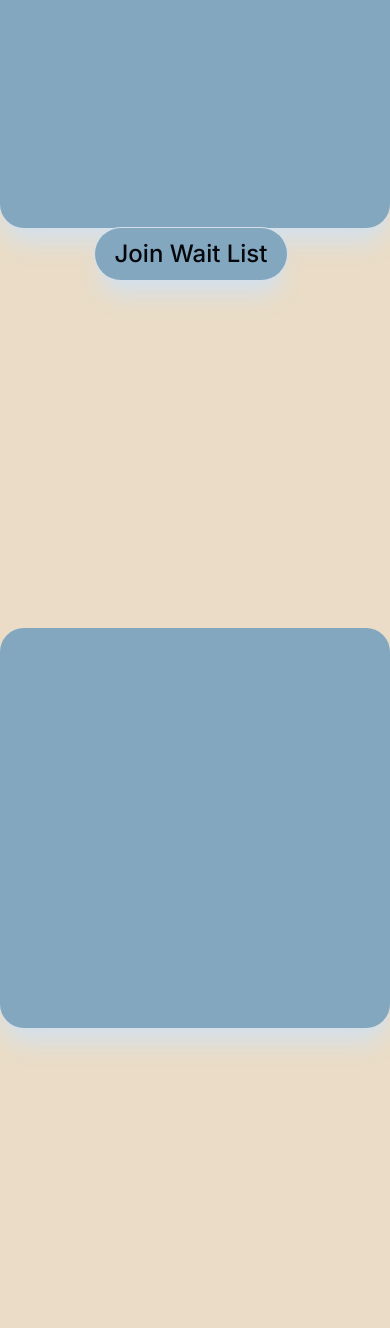
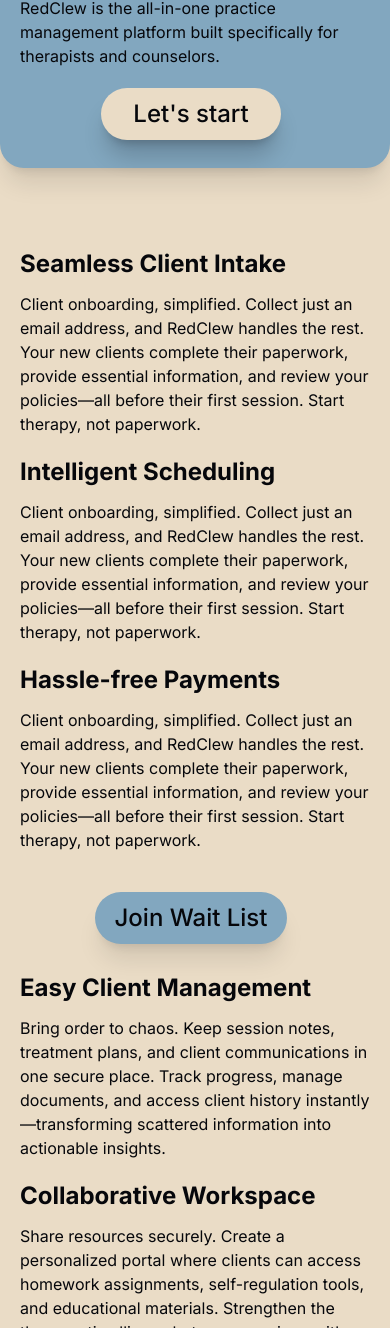
Before and after one commit to JakubStiburek/redclew-landing-page, a website built with Vite: page index.html in a window 390 px wide. Shown: the part 672-2000 px from the top of the page. Built offline with nearby package versions, Linux system fonts and the light colour scheme.

Commit message:
main content

```diff
--- a/index.html
+++ b/index.html
@@ -1,5 +1,5 @@
 <!doctype html>
-<html>
+<html class="scroll-smooth">
   <head>
     <meta charset="UTF-8" />
     <meta name="viewport" content="width=device-width, initial-scale=1.0" />
@@ -21,29 +21,145 @@
       </div>
     </header>
     <main class="w-full sm:w-sm md:w-md lg:w-lg xl:w-xl 2xl:w-2xl h-max m-auto">
+      <div class="flex flex-col gap-15">
         <div class="w-full h-100 flex items-center justify-center"></div>
         <div
-        class="w-full rounded-3xl h-100 bg-rc-grey shadow-rc-blue shadow-xl flex items-start justify-center"
+          class="w-full rounded-3xl bg-rc-grey shadow-xl flex flex-col items-center justify-start gap-5 p-5"
         >
+          <div class="flex flex-col items-start justify-start gap-3">
+            <div class="flex flex-col items-start justify-start">
+              <h3 class="text-lg font-extralight">REDCLEW</h3>
+              <h2 class="text-5xl font-bold">Get Knitting</h2>
+            </div>
+            <p>
+              RedClew is the all-in-one practice management platform built
+              specifically for therapists and counselors.
+            </p>
+          </div>
+          <a
+            href="#features"
+            class="bg-rc-beige py-2.5 px-8 me-2 mb-2 rounded-full text-2xl font-medium shadow-rc-black/20 shadow-xl"
+          >
+            Let's start
+          </a>
+        </div>
+        <div
+          class="w-full flex flex-col items-center justify-start gap-5 p-5"
+          id="features"
+        >
+          <div class="flex flex-col items-start justify-center gap-3">
+            <h2 class="text-2xl font-bold">Seamless Client Intake</h2>
+            <p>
+              Client onboarding, simplified. Collect just an email address, and
+              RedClew handles the rest. Your new clients complete their
+              paperwork, provide essential information, and review your
+              policies—all before their first session. Start therapy, not
+              paperwork.
+            </p>
+          </div>
+          <div class="flex flex-col items-start justify-center gap-3">
+            <h2 class="text-2xl font-bold">Intelligent Scheduling</h2>
+            <p>
+              Client onboarding, simplified. Collect just an email address, and
+              RedClew handles the rest. Your new clients complete their
+              paperwork, provide essential information, and review your
+              policies—all before their first session. Start therapy, not
+              paperwork.
+            </p>
+          </div>
+          <div class="flex flex-col items-start justify-center gap-3">
+            <h2 class="text-2xl font-bold">Hassle-free Payments</h2>
+            <p>
+              Client onboarding, simplified. Collect just an email address, and
+              RedClew handles the rest. Your new clients complete their
+              paperwork, provide essential information, and review your
+              policies—all before their first session. Start therapy, not
+              paperwork.
+            </p>
+          </div>
           <a
             href="https://docs.google.com/forms/d/e/1FAIpQLSfXUJ0WRckSI4UbDCDrycYRoCMgbNR1eKGIFuzjAOISJ6OPNw/viewform?usp=header"
-          class="bg-rc-beige py-2.5 px-5 me-2 mb-2 rounded-full text-2xl font-medium shadow-rc-black/20 shadow-xl ring-rc-black/20 ring-1"
+            class="bg-rc-grey py-2.5 px-5 me-2 mb-2 rounded-full text-2xl font-medium shadow-xl my-5"
+          >
+            Join Wait List
+          </a>
+          <div class="flex flex-col items-start justify-center gap-3">
+            <h2 class="text-2xl font-bold">Easy Client Management</h2>
+            <p>
+              Bring order to chaos. Keep session notes, treatment plans, and
+              client communications in one secure place. Track progress, manage
+              documents, and access client history instantly—transforming
+              scattered information into actionable insights.
+            </p>
+          </div>
+          <div class="flex flex-col items-start justify-center gap-3">
+            <h2 class="text-2xl font-bold">Collaborative Workspace</h2>
+            <p>
+              Share resources securely. Create a personalized portal where
+              clients can access homework assignments, self-regulation tools,
+              and educational materials. Strengthen the therapeutic alliance
+              between sessions with a space that grows with your clients.
+            </p>
+          </div>
+        </div>
+        <div
+          class="w-full rounded-3xl bg-rc-grey shadow-xl flex flex-col items-start justify-start gap-5 p-5"
+        >
+          <h2 class="text-2xl font-bold">Why RedClew?</h2>
+          <p>
+            We understand the unique challenges therapists face—balancing
+            meaningful client work with administrative demands. RedClew
+            eliminates the busywork so you can focus on what you do best:
+            helping your clients heal and grow.
+          </p>
+          <div class="flex flex-col items-start justify-start gap-1">
+            <h2 class="text-2xl font-bold">Join the RedClew Waiting List</h2>
+            <h3 class="text-lg font-medium">
+              Be among the first to transform your practice
+            </h3>
+          </div>
+          <div class="w-full flex flex-col items-center justify-center my-5">
+            <a
+              href="https://docs.google.com/forms/d/e/1FAIpQLSfXUJ0WRckSI4UbDCDrycYRoCMgbNR1eKGIFuzjAOISJ6OPNw/viewform?usp=header"
+              class="bg-rc-beige py-2.5 px-5 me-2 mb-2 rounded-full text-2xl font-medium shadow-xl"
             >
               Join Wait List
             </a>
           </div>
-      <div class="w-full h-100 flex items-start justify-center">
-        <a
-          href="https://docs.google.com/forms/d/e/1FAIpQLSfXUJ0WRckSI4UbDCDrycYRoCMgbNR1eKGIFuzjAOISJ6OPNw/viewform?usp=header"
-          class="bg-rc-grey py-2.5 px-5 me-2 mb-2 rounded-full text-2xl font-medium shadow-rc-blue shadow-xl ring-rc-blue ring-1"
-        >
-          Join Wait List
-        </a>
+          <h2 class="text-2xl font-bold">Early-Bird Benefits</h2>
+          <ul>
+            <li class="flex items-center justify-start gap-3 my-3">
+              <img src="./rc_logo_transparent.png" class="w-5" />
+              <p>discount on your first subscription</p>
+            </li>
+            <li class="flex items-center justify-start gap-3 my-3">
+              <img src="./rc_logo_transparent.png" class="w-5" />
+              <p>priority access when we launch</p>
+            </li>
+            <li class="flex items-center justify-start gap-3 my-3">
+              <img src="./rc_logo_transparent.png" class="w-5" />
+              <p>exclusive input on future features</p>
+            </li>
+            <li class="flex items-center justify-start gap-3 my-3">
+              <img src="./rc_logo_transparent.png" class="w-5" />
+              <p>
+                free implementation support to migrate your existing practice
+              </p>
+            </li>
+            <li class="flex items-center justify-start gap-3 mt-3">
+              <img src="./rc_logo_transparent.png" class="w-5" />
+              <p>community access to connect with fellow therapists</p>
+            </li>
+          </ul>
         </div>
-      <div
-        class="w-full rounded-3xl h-100 bg-rc-grey shadow-rc-blue shadow-xl flex items-start justify-center"
-      ></div>
-      <div class="w-full h-100 flex items-start justify-center"></div>
+        <div class="w-full flex items-center justify-center mb-15">
+          <p class="text-4xl mx-5 lg:mx-15 lg:text-5xl text-center">
+            Join therapists who are ready to
+            <i class="text-rc-red">untangle</i> their practice and focus on what
+            truly matters.
+          </p>
+        </div>
+      </div>
     </main>
     <footer
       class="w-full sm:w-sm md:w-md lg:w-lg xl:w-xl 2xl:w-2xl h-max m-auto bg-rc-grey rounded-t-3xl"
```
Lines whose indentation alone changed are shown as unchanged.
